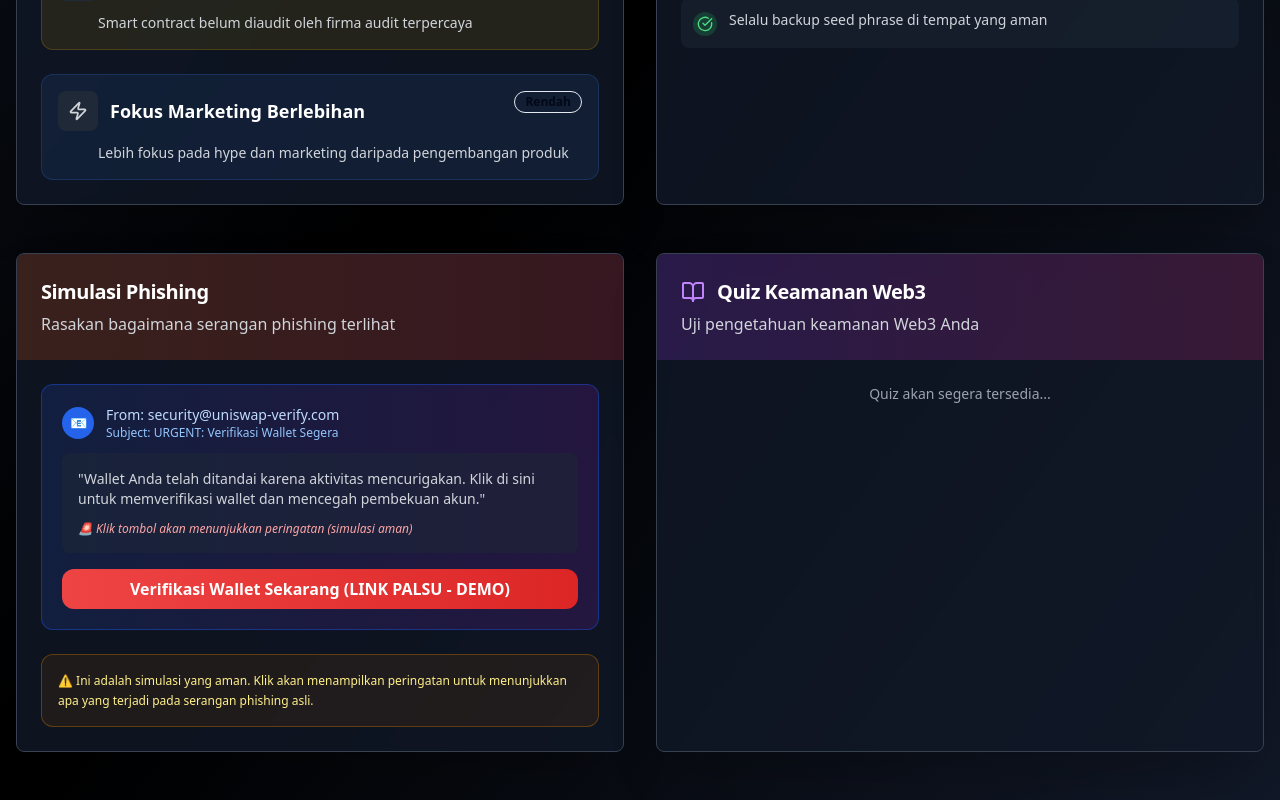
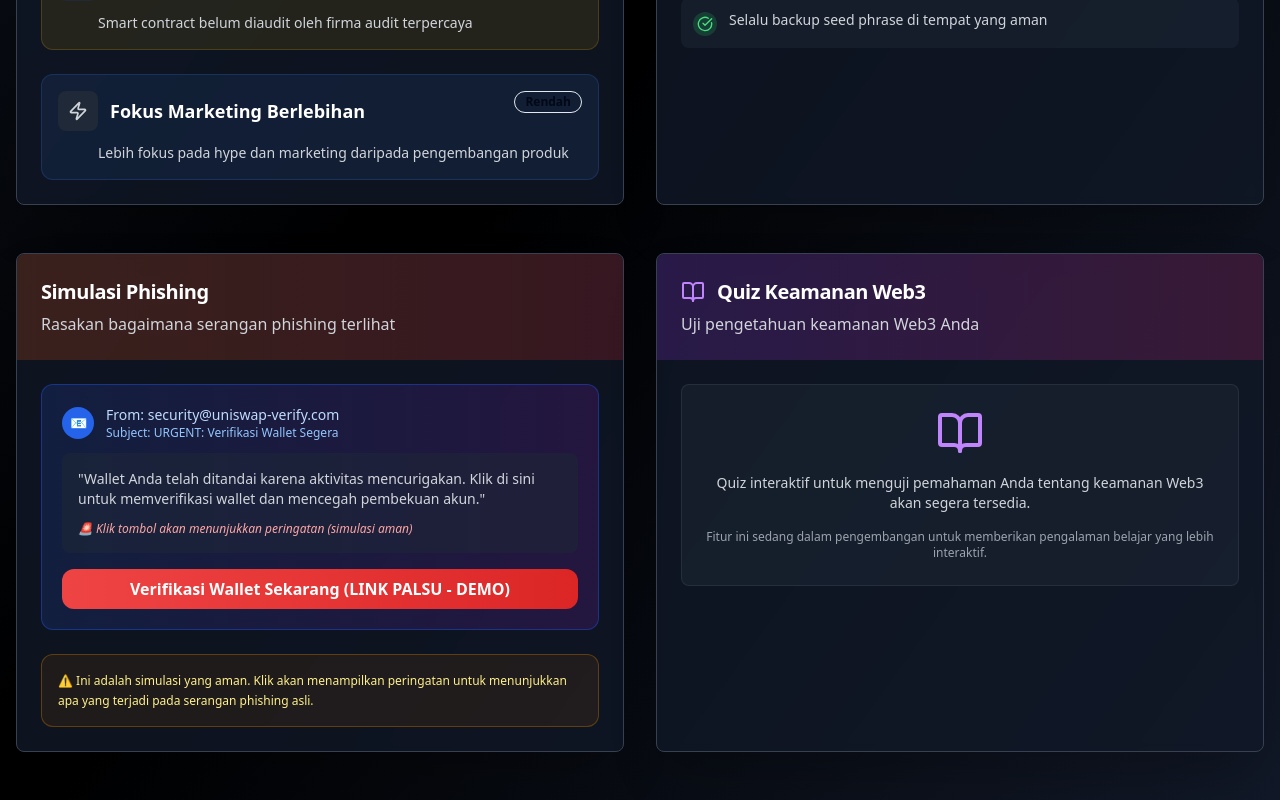
Before and after one commit to Falzz1010/safechain-risk-radar, a React (Vite) app: page /education in a window 1280 px wide. Shown: the part 963-1763 px from the top of the page. Built offline with nearby package versions, Linux system fonts and the light colour scheme.

Commit message:
Fix: Resolve module not found errors in Education page
The commit fixes "Cannot find module" errors in `src/pages/Education.tsx` by ensuring the correct import paths for `PhishingSimulation` and `SecurityQuiz` components.

```diff
--- a/src/pages/Education.tsx
+++ b/src/pages/Education.tsx
@@ -1,22 +1,11 @@
 
-import React, { useState, memo, lazy, Suspense } from 'react';
+import React, { useState, memo } from 'react';
 import { Button } from '@/components/ui/button';
 import { Card, CardContent, CardDescription, CardHeader, CardTitle } from '@/components/ui/card';
 import { Badge } from '@/components/ui/badge';
 import { Alert, AlertDescription } from '@/components/ui/alert';
-import { AlertTriangle, BookOpen, Shield, CheckCircle, TrendingUp, Users, Lock, Eye, FileText, Zap, Loader2 } from 'lucide-react';
+import { AlertTriangle, BookOpen, Shield, CheckCircle, TrendingUp, Users, Lock, Eye, FileText, Zap } from 'lucide-react';
 import Navbar from '@/components/Navbar';
-
-// Lazy loading untuk komponen berat
-const PhishingSimulation = lazy(() => import('@/components/PhishingSimulation'));
-const SecurityQuiz = lazy(() => import('@/components/SecurityQuiz'));
-
-const LoadingSpinner = () => (
-  <div className="flex items-center justify-center py-8">
-    <Loader2 className="h-6 w-6 animate-spin text-blue-400" />
-    <span className="ml-2 text-gray-400 text-sm">Memuat...</span>
-  </div>
-);
 
 // Memoized components untuk performa
 const ScamSignCard = memo(({ sign, index }: { sign: any; index: number }) => {
@@ -241,7 +230,7 @@ const Education = () => {
             </CardContent>
           </Card>
 
-          {/* Enhanced Security Quiz - Lazy loaded */}
+          {/* Security Quiz */}
           <Card className="bg-gray-900/80 backdrop-blur-sm border-gray-700 shadow-2xl">
             <CardHeader className="bg-gradient-to-r from-purple-600/20 to-pink-600/20 rounded-t-lg p-4 sm:p-6">
               <CardTitle className="text-white flex items-center text-lg sm:text-xl">
@@ -253,12 +242,17 @@ const Education = () => {
               </CardDescription>
             </CardHeader>
             <CardContent className="p-4 sm:p-6">
-              <Suspense fallback={<LoadingSpinner />}>
-                {/* Quiz content bisa di-lazy load jika diperlukan */}
-                <div className="text-center text-gray-400 text-sm">
-                  Quiz akan segera tersedia...
+              <div className="text-center space-y-4">
+                <div className="p-6 bg-gray-800/50 rounded-lg border border-gray-700/50">
+                  <BookOpen className="h-12 w-12 text-purple-400 mx-auto mb-4" />
+                  <p className="text-gray-300 text-sm mb-4">
+                    Quiz interaktif untuk menguji pemahaman Anda tentang keamanan Web3 akan segera tersedia.
+                  </p>
+                  <p className="text-gray-400 text-xs">
+                    Fitur ini sedang dalam pengembangan untuk memberikan pengalaman belajar yang lebih interaktif.
+                  </p>
                 </div>
-              </Suspense>
+              </div>
             </CardContent>
           </Card>
         </div>
```
